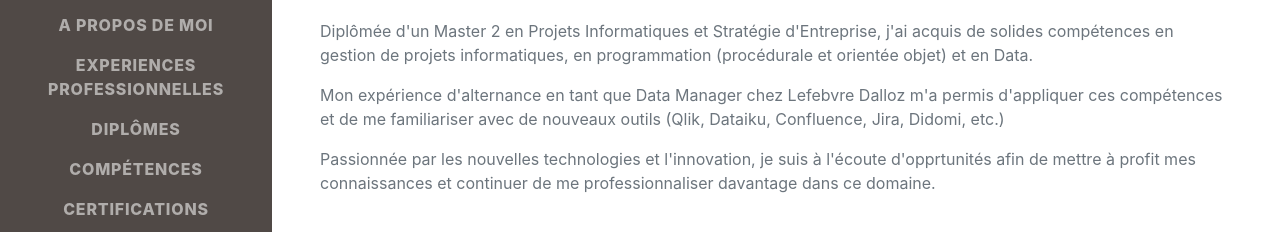
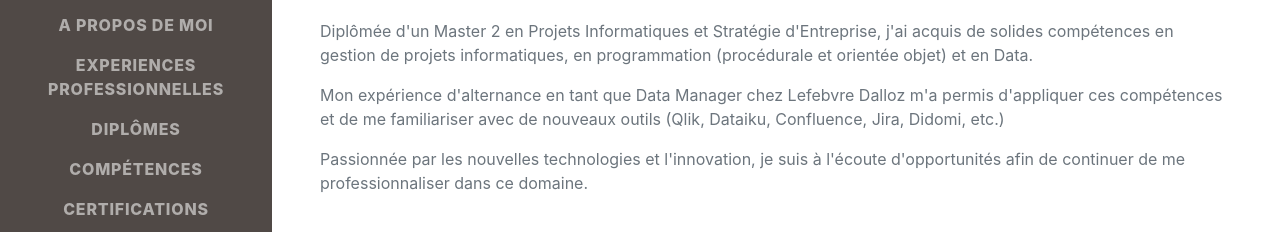
Before and after one commit to rGUETIB/rGUETIB.github.io, a plain HTML site: page index.html in a window 1280 px wide. Shown: the part 335-567 px from the top of the page. Drawn offline with nearby package versions, Linux system fonts and the light colour scheme; a web font is replaced by a local one.

Commit message:
Update index.html

```diff
--- a/index.html
+++ b/index.html
@@ -57,7 +57,7 @@
                 <p class="lead mb-5">
                     <p>Diplômée d'un Master 2 en Projets Informatiques et Stratégie d'Entreprise, j'ai acquis de solides compétences en gestion de projets informatiques, en programmation (procédurale et orientée objet) et en Data.</p>
                     <p>Mon expérience d'alternance en tant que Data Manager chez Lefebvre Dalloz m'a permis d'appliquer ces compétences et de me familiariser avec de nouveaux outils (Qlik, Dataiku, Confluence, Jira, Didomi, etc.) </p>
-                    <p>Passionnée par les nouvelles technologies et l'innovation, je suis à l'écoute d'opprtunités afin de mettre à profit mes connaissances et continuer de me professionnaliser davantage dans ce domaine.</p><br>
+                    <p>Passionnée par les nouvelles technologies et l'innovation, je suis à l'écoute d'opportunités afin de continuer de me professionnaliser dans ce domaine.</p><br>
                     <div class="social-icons">
                     <a class="social-icon" href="https://www.linkedin.com/in/rahmaguetib/" target="_blank"><i class="fab fa-linkedin-in"></i></a>
 
```
